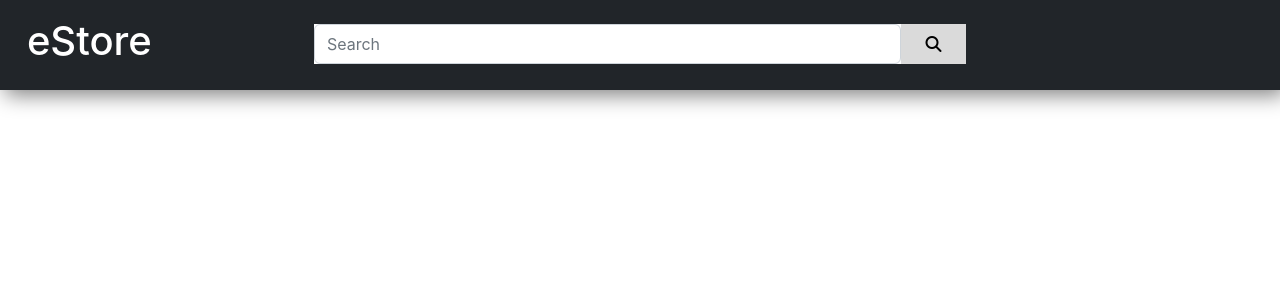
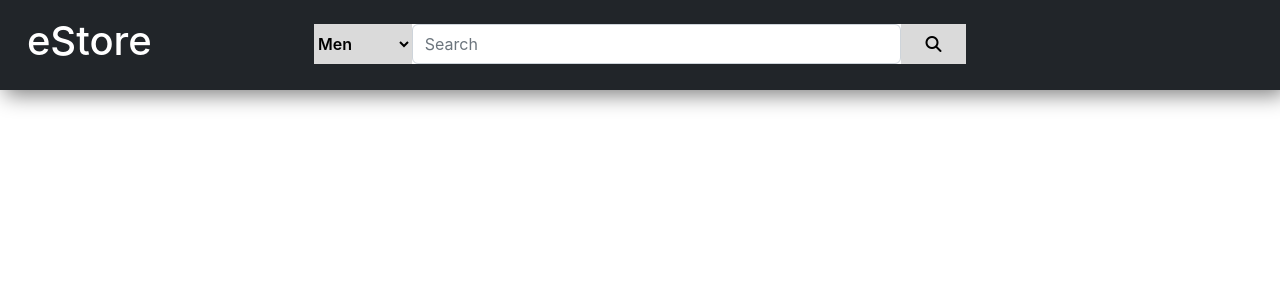
Before and after one commit to seanarch/estore-app, a React (Create React App) app: page / in a window 1280 px wide. Shown: the top 300 px of the page. Built offline with nearby package versions, Linux system fonts and the light colour scheme.

Commit message:
Add dropdown menu

```diff
--- a/src/App.css
+++ b/src/App.css
@@ -16,7 +16,7 @@
 
 .inp-container input {
   display: inline-block;
-  width: 90%;
+  width: 75%;
   height: 2.5em;
 }
 
@@ -26,3 +26,14 @@
   border: none;
   background-color: #dadada;
 }
+
+.dropdown {
+  width: 15%;
+}
+
+.select-btn {
+  height: 2.5em;
+  border: none;
+  background-color: #dadada;
+  font-weight: 600;
+}
--- a/src/App.js
+++ b/src/App.js
@@ -9,6 +9,13 @@
             <h1>eStore</h1>
           </div>
           <div className="inp-container p-0 my-4 w-50 h-25 bg-white">
+            <div className="dropdown m-0 p-0">
+              <select className="select-btn w-100 p-0 m-0" name="" id="">
+                <option value="">Men</option>
+                <option value="">Women</option>
+                <option value="">Kids</option>
+              </select>
+            </div>
             <input className="form-control" placeholder="Search" />
             <button>
               <i className="fa fa-search" />
```
